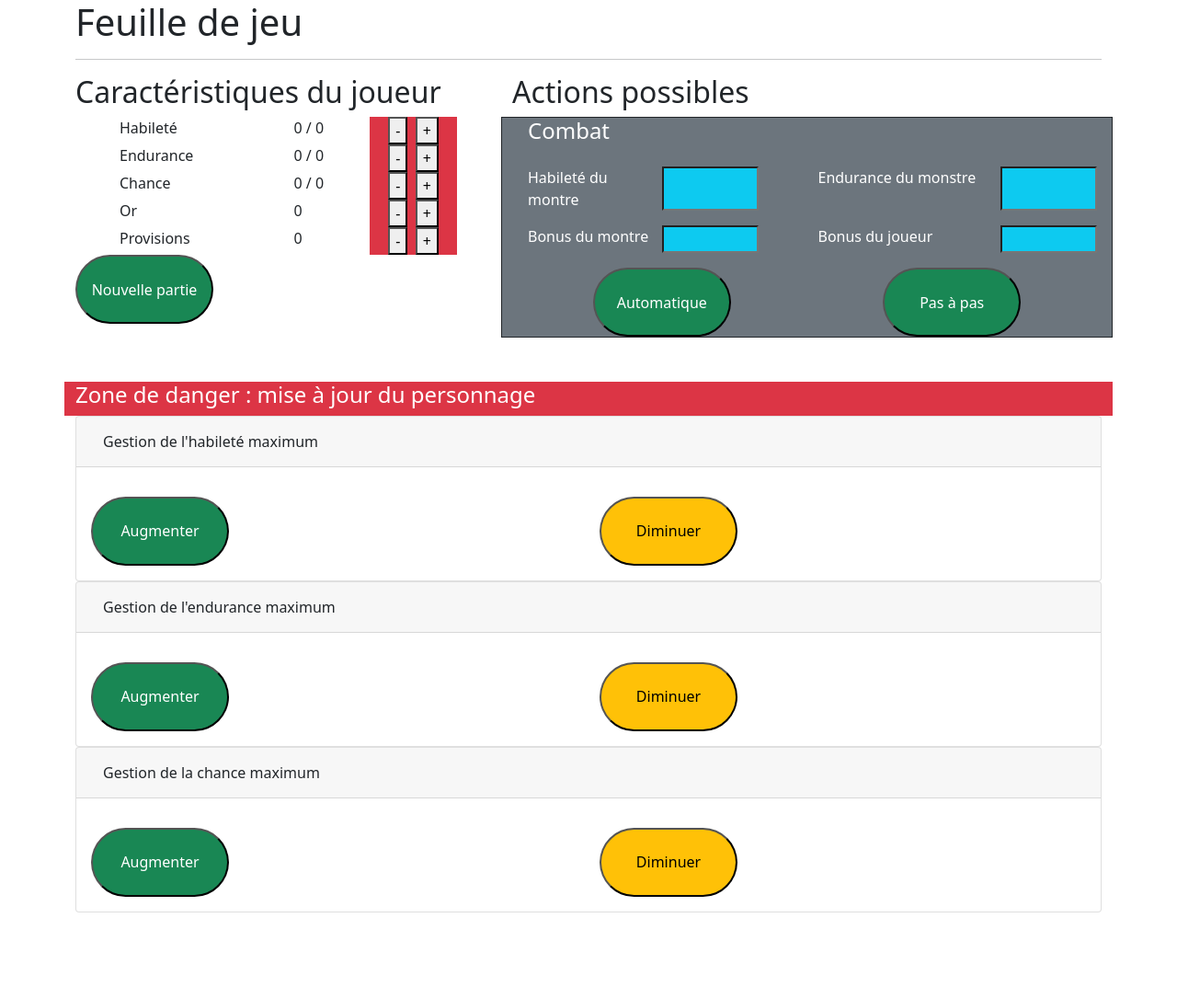
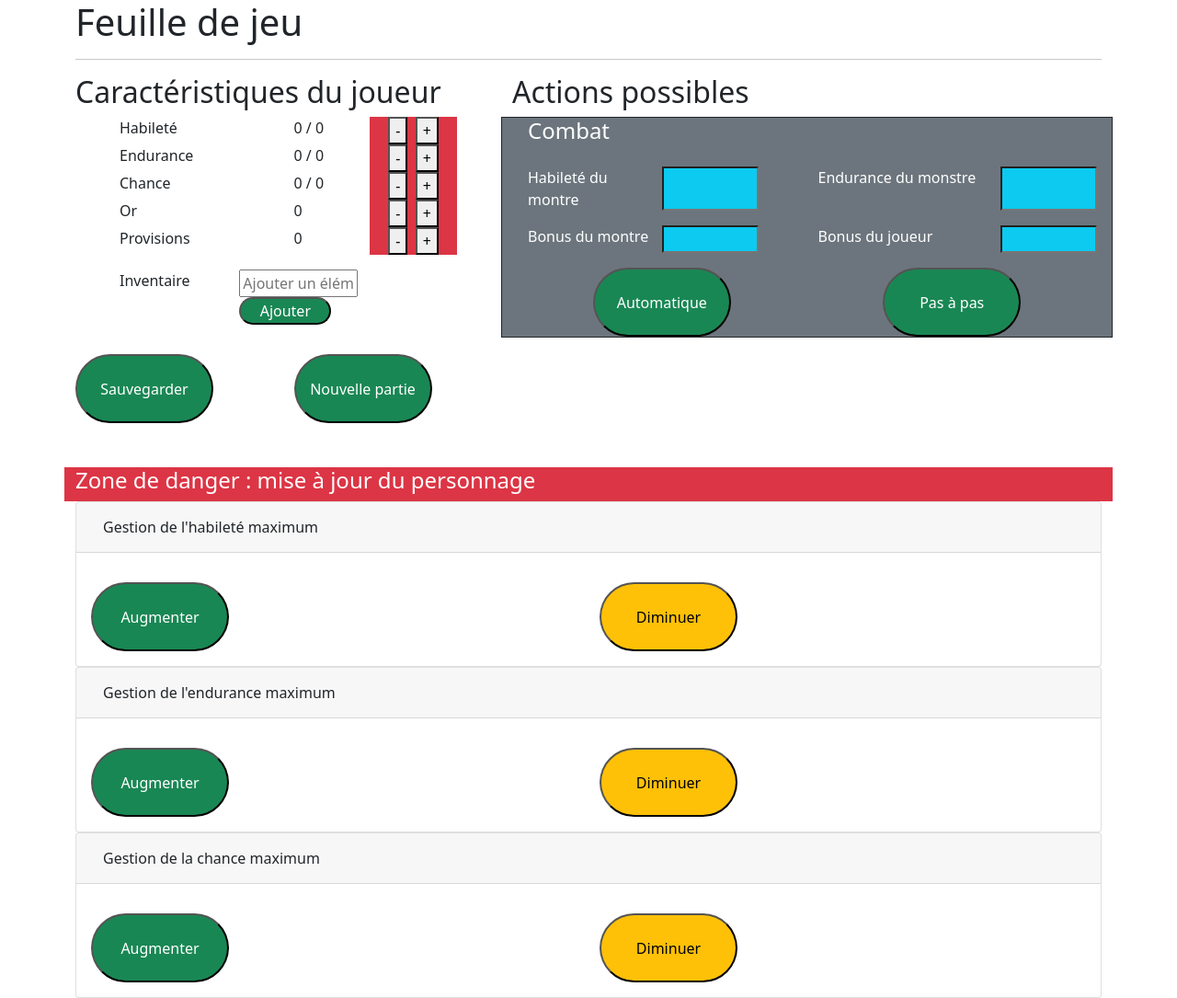
Before and after one commit to gbarre/LLDVELH, a Flask app: page /play in a window 1280 px wide. Shown: the whole page at 92% size. Before the commit the page ends 992 px from the top, so only its background shows below. Run offline with Flask 2, Linux system fonts and the light colour scheme.

Commit message:
Save player & manage inventory

```diff
--- a/app.py
+++ b/app.py
@@ -2,6 +2,7 @@ from Monster import Monster
 from Player import Player
 from flask import Flask, request, render_template
 from random import randint
+import pickle
 
 app = Flask(__name__)
 player = Player()
@@ -296,6 +297,34 @@ def updatePlayerGold():
     )
 
 
+@app.route("/updateInventory")
+def updateInventory():
+    action = getParam("action")
+    element = getParam("element")
+    player.updateInventory(action, element)
+    return render_template(
+        "updateInventory.html",
+        key="l'inventaire",
+        value=f"{action} '{element}'"
+    )
+
+
+@app.route("/save")
+def save():
+    with open("player.pk1", "wb") as output:
+        pickle.dump(player, output, pickle.HIGHEST_PROTOCOL)
+
+    return render_template("play.html", player=player)
+
+
+@app.route("/load")
+def load():
+    with open("player.pk1", "rb") as input:
+        player = pickle.load(input)
+
+    return render_template("play.html", player=player)
+
+
 def chance():
     success = True
     if rollDices(dices=2) > player.chance:
--- a/templates/play.html
+++ b/templates/play.html
@@ -60,8 +60,40 @@
               <a href="./updateProvisions?points=1"><button>+</button></a>
             </div>
           </div>
+          <div class="row px-5 mt-3">
+            <span class="col-4">Inventaire</span>
+            <ul class="col-8 px-3">
+{% for element in player.inventory %}
+              <li>
+                {{ element }}&nbsp;&nbsp;
+                <a href="./updateInventory?action=delete&element={{element}}">
+                  <button>-</button>
+                </a>
+              </li>
+{% endfor %}
+              <div class="row">
+                <form action="./updateInventory" method="GET">
+                  <input class="col-7" type="text" name="element" placeholder="Ajouter un élément" />
+                  <input type="hidden" name="action" value="add" />
+                  <button
+                    style="height: 30px; width: 100px;"
+                    class="col-5 bg-success text-white rounded-pill">
+                    Ajouter
+                  </button>
+                </form>
+              </div>
+            </ul>
+          </div>
+          <div class="row mt-3">
+            <a href="./save" class="col">
+              <button
+                style="height: 75px; width: 150px;"
+                class="mx-auto bg-success text-white rounded-pill">
+                Sauvegarder
+              </button>
+            </a>
 {% if player.stamina <= 0 %}
-          <a href="./">
+            <a href="./" class="col">
               <button
                 style="height: 75px; width: 150px;"
                 class="mx-auto bg-success text-white rounded-pill">
@@ -69,6 +101,7 @@
               </button>
             </a>
 {% endif %}
+          </div>
         </div>
         <div class="col-lg-7">
           <h2>Actions possibles</h2>
```
Also changed, not shown: Player.py (+8 -0 lines), templates/index.html (+7 -2 lines), 1 other file. Lines whose indentation alone changed are shown as unchanged.
